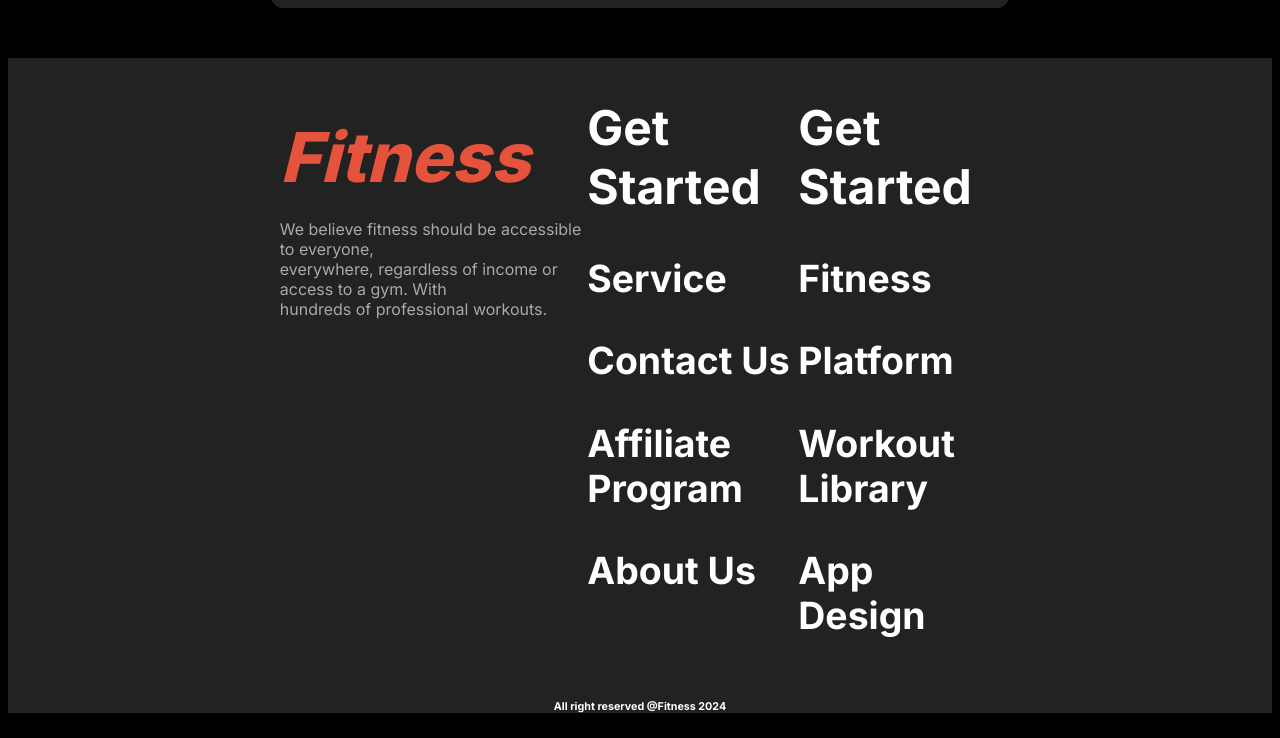
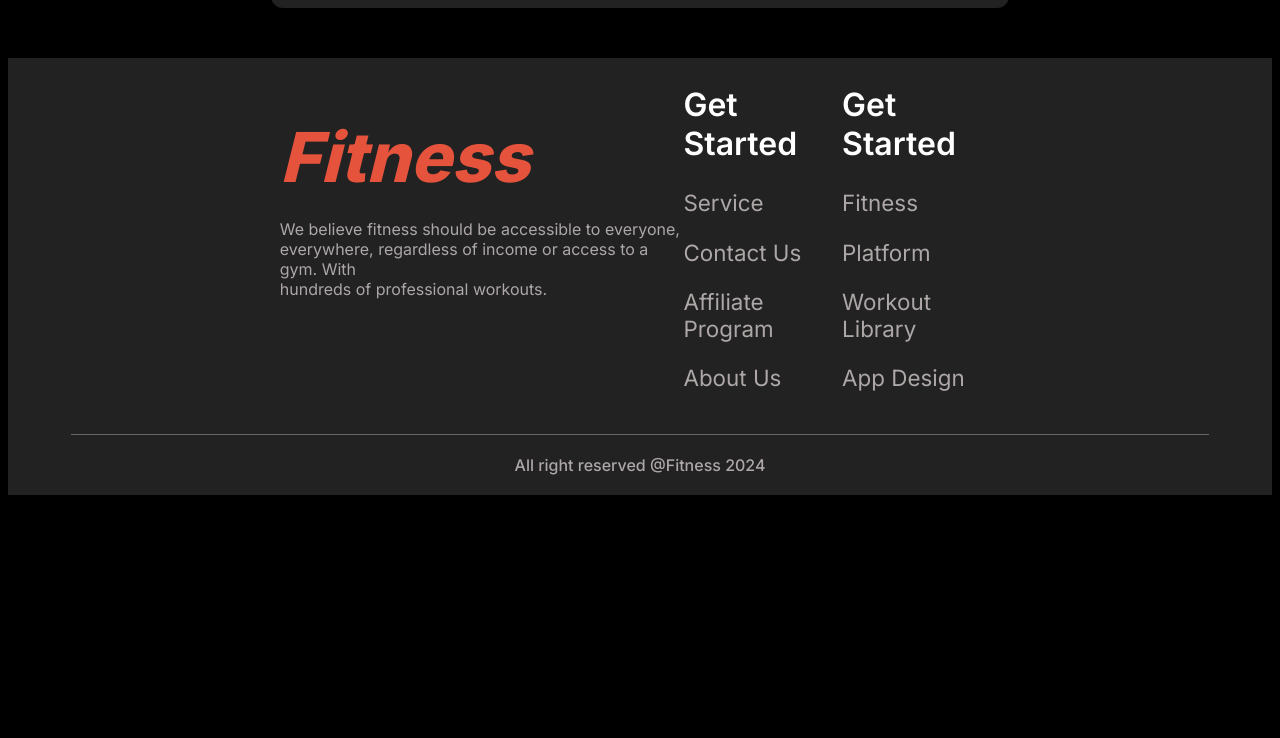
Before and after one commit to mahdi786islam/assignment-02-repository-fitness-, a plain HTML site: page index.html in a window 1280 px wide. Shown: the part 3535-4273 px from the top of the page. After the commit the page ends 4050 px from the top, so only its background shows below. Drawn offline with Linux system fonts and the light colour scheme; a web font is replaced by a local one.

Commit message:
edit finish

```diff
--- a/index.html
+++ b/index.html
@@ -211,24 +211,24 @@
         </div>
         <div class="get-started-1">
             <h1>Get Started</h1>
-            <p class="footer-list">
-                <h3>Service</h3>
-                <h3>Contact Us</h3>
-                <h3>Affiliate Program</h3>
-                <h3>About Us</h3>
-            </p>
+            <div class="footer-list">
+                <h3 class="color-2">Service</h3>
+                <h3 class="color-2">Contact Us</h3>
+                <h3 class="color-2">Affiliate Program</h3>
+                <h3 class="color-2">About Us</h3>
+            </div>
         </div>
         <div class="get-started-2">
             <h1>Get Started</h1>
-            <p class="footer-list">
-                <h3>Fitness</h3>
-                <h3>Platform</h3>
-                <h3>Workout Library</h3>
-                <h3>App Design</h3>
-            </p>
+            <div class="footer-list">
+                <h3 class="color-2">Fitness</h3>
+                <h3 class="color-2">Platform</h3>
+                <h3 class="color-2">Workout Library</h3>
+                <h3 class="color-2">App Design</h3>
+            </div>
         </div>
     </section>
-    <h6 class="bottom-line">All right reserved @Fitness 2024</h6>
+    <h6 class="bottom-line color-2">All right reserved @Fitness 2024</h6>
    </footer>
 
 </body>
--- a/style/styles.css
+++ b/style/styles.css
@@ -361,11 +361,21 @@ footer{
 .footer-title p{
     margin-top: 20px;
 }
-.get-started-1,.get-started-2{
+.get-started-1 h1,.get-started-2 h1{
     font-size: 2rem;
     font-weight: 600;
+}
+.footer-list h3{
+    font-weight: 400;
+    font-size: 1.4rem;
 }
 
 .bottom-line{
     text-align: center;
+    font-size: 1rem;
+    font-weight: 500;
+    margin: 20px auto;
+    padding: 20px 0px;
+    width: 90%;
+    border-top: 1px solid rgb(104, 101, 101);
 }
```
